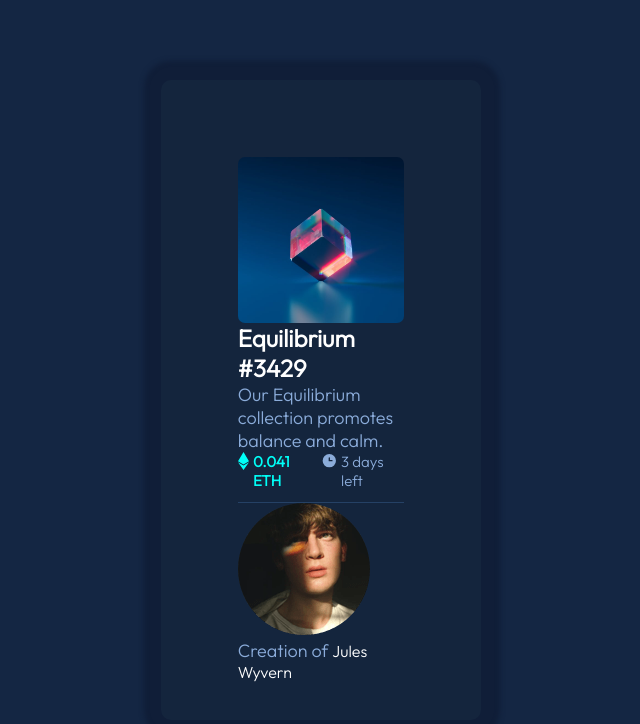
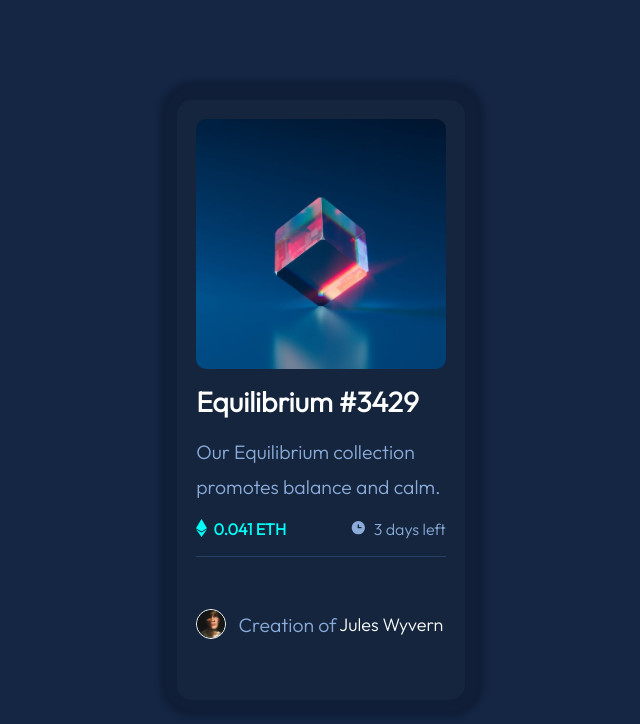
Before and after one commit to Nele82/NFT-preview-card, a plain HTML site: page index.html in a window 1280 px wide. Shown: the top 724 px of the page, without its empty margins (319-959 px from the left). Drawn offline with Linux system fonts and the light colour scheme.

Commit message:
Final adjustments in layout and sizes

```diff
--- a/style.css
+++ b/style.css
@@ -19,13 +19,13 @@ body {
 /* CARD (L, S, M & P) */
 
 #card {
-    height: 80%;
-    width: 25%;
+    height: 75%;
+    width: 22.5%;
 
     display: flex;
     flex-direction: column;
 
-    padding: 6% 6% 2% 6%;
+    padding: 1.5% 1.5% 1.5% 1.5%;
 }
 
 main {
@@ -37,6 +37,16 @@ main {
 
 main img {
     width: 100%;
+}
+
+h2 {
+    margin-top: 6%;
+}
+
+article p {
+    margin: 6% 0 6% 0;
+
+    line-height: 1.8;
 }
 
 #eth {
@@ -68,6 +78,31 @@ main img {
     margin-right: 5%;
 }
 
+/* FOOTER (L, S, M & P) */
+
+footer {
+    display: flex;
+    align-items: center;
+    justify-content: flex-start;
+
+    height: 100%;
+
+    margin-top: 4%;
+}
+
+footer img {
+    width: 12%;
+
+    border: 1px solid white;
+    border-radius: 50%;
+
+    margin-right: 5%;
+}
+
+#cre {
+    margin-right: 1%;
+}
+
 /* ATTRIBUTION (L, S, M & P) */
 
 .attribution {
@@ -92,11 +127,17 @@ body {
     background-color: hsl(216, 50%, 16%);
     box-shadow: 1px -1px 5px 18px hsl(218, 56%, 14%);
 
+    border-radius: 15px;
+}
+
+/* MAIN (C, F, B) */
+
+main img {
     border-radius: 10px;
 }
 
-main img {
-    border-radius: 7px;
+h2{
+    font-size: 28px;
 }
 
 h2, footer p {
@@ -106,19 +147,19 @@ h2, footer p {
 p, #cre {
     color: hsl(215, 51%, 70%);
 
-    font-size: 18px;
-}
-
-#jules {
-    color: hsl(0, 0%, 100%);
+    font-size: 19.5px;
 }
 
 article {
     border-bottom: 1px solid hsl(214, 46%, 27%);
 }
 
+article p {
+    font-size: 19.5px;
+}
+
 #eth {
-    font-size: 15px;
+    font-size: 16px;
 }
 
 #left {
@@ -130,6 +171,16 @@ article {
 #right {
     color: hsl(215, 51%, 70%);
 }
+
+/* FOOTER (C, F, B) */
+
+#jules {
+    color: hsl(0, 0%, 100%);
+
+    font-size: 18px;
+}
+
+/* ATTRIBUTION (C, F, B) */
 
 .attribution {
     position: absolute;
@@ -145,6 +196,8 @@ article {
     #card {
         height: 65%;
         width: 85%;
+
+        padding: 6% 6% 3% 6%;
     }
 
     h2 {
```
Also changed, not shown: index.html (+3 -0 lines).
